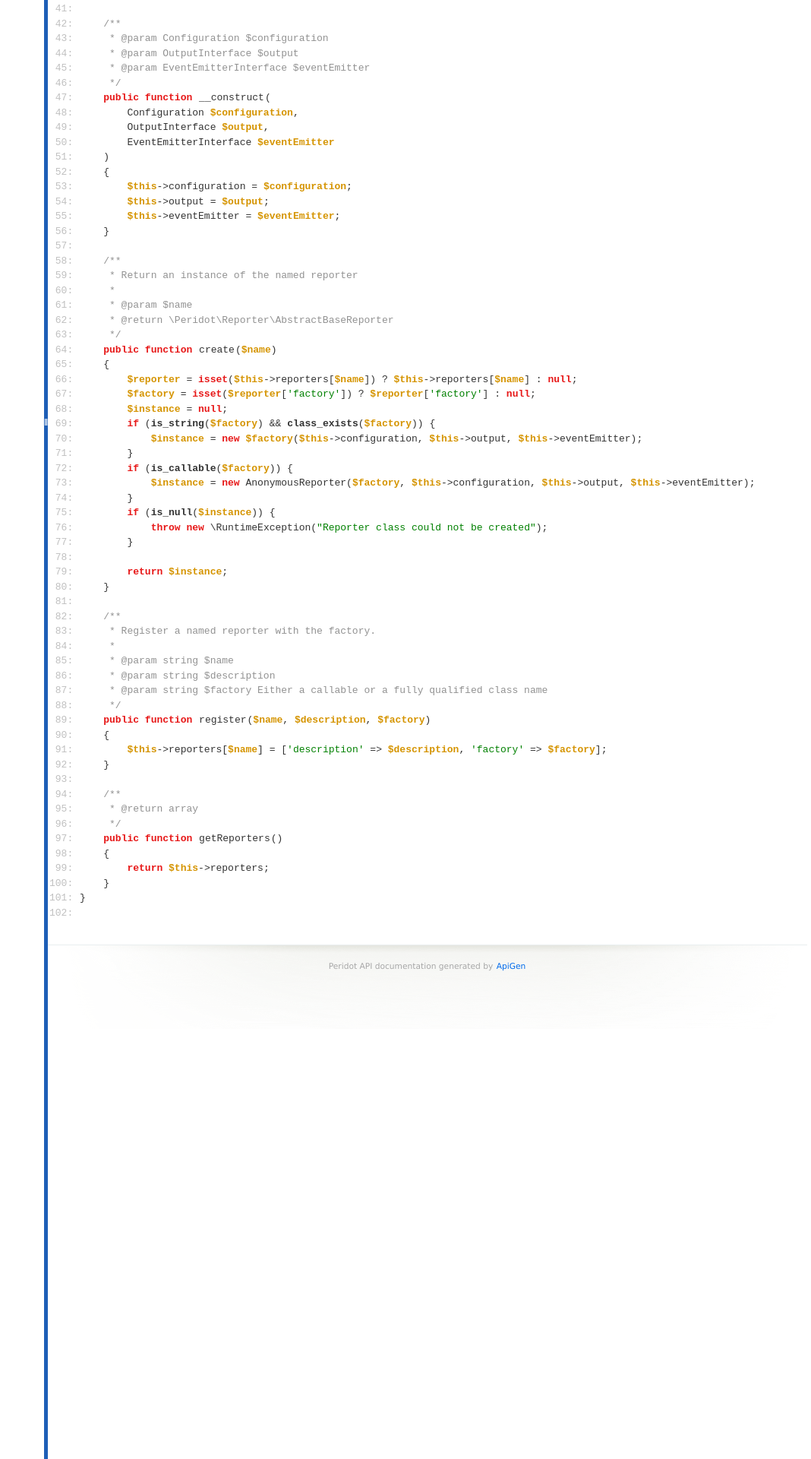
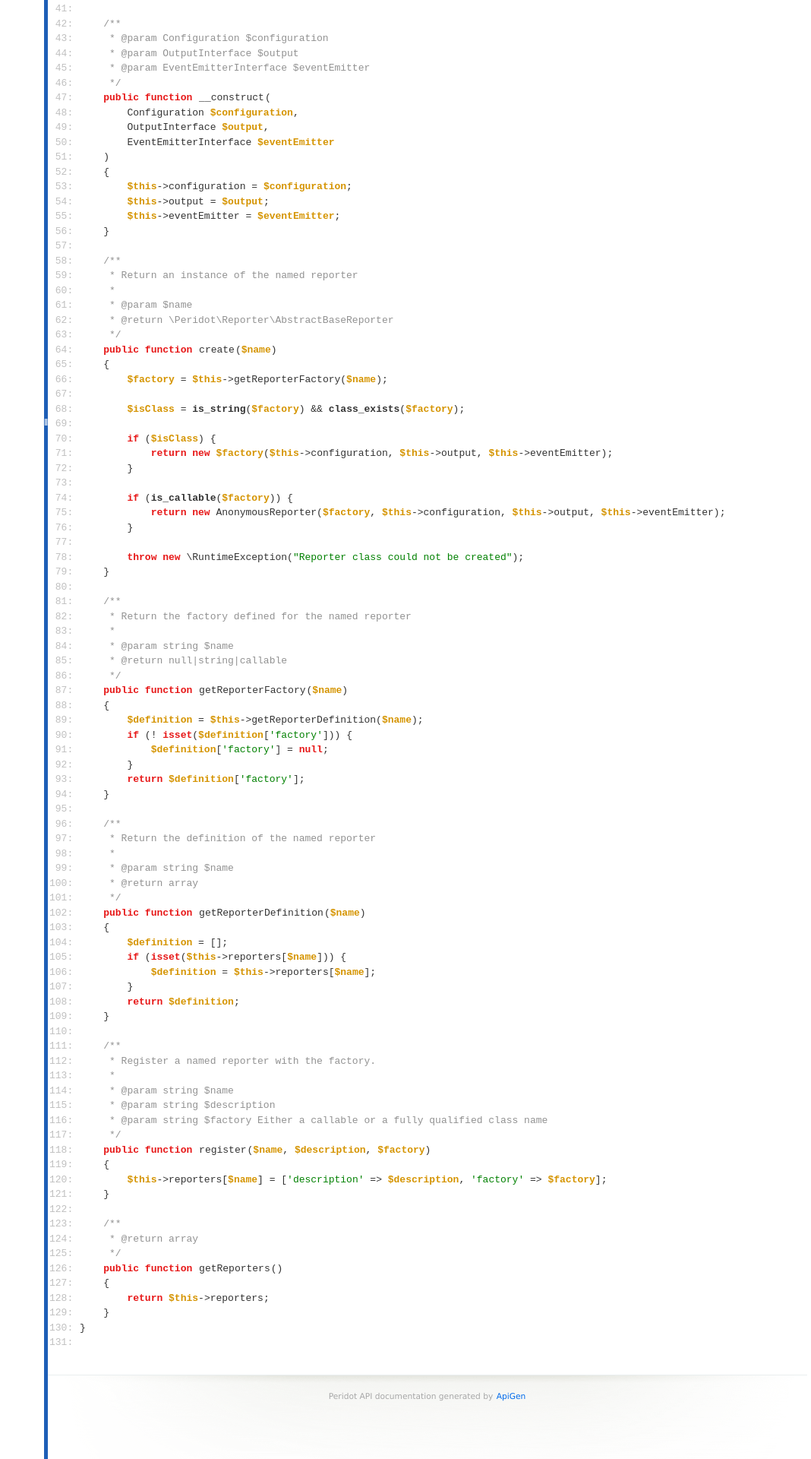
Before and after one commit to peridot-php/peridot-php.github.io, a Jekyll site: the page docs/source-class-Peridot.Reporter.ReporterFactory.html, which Jekyll copies as it is, in a window 1280 px wide. Shown: the part 810-2730 px from the top of the page at 76% size, without its empty margins (212-1280 px from the left). Built offline with Jekyll 4.4.1, drawn with Linux system fonts in a browser that asks for light colours.

Commit message:
auto-update

```diff
--- a/docs/class-Peridot.Console.Version.html
+++ b/docs/class-Peridot.Console.Version.html
@@ -178,7 +178,7 @@
 		<td class="value">
 			<div>
 				<a href="#NUMBER" class="anchor">#</a>
-				<code><span class="php-quote">&quot;1.1.1&quot;</span></code>
+				<code><span class="php-quote">&quot;1.1.2&quot;</span></code>
 			</div>
 		</td>
 	</tr>
--- a/docs/source-class-Peridot.Console.Version.html
+++ b/docs/source-class-Peridot.Console.Version.html
@@ -133,7 +133,7 @@
 </span><span id="11" class="l"><a class="l" href="#11">11: </a>    <span class="php-comment">/**
 </span></span><span id="12" class="l"><a class="l" href="#12">12: </a><span class="php-comment">     * @var int
 </span></span><span id="13" class="l"><a class="l" href="#13">13: </a><span class="php-comment">     */</span>
-</span><span id="14" class="l"><a class="l" href="#14">14: </a>    <span class="php-keyword1">const</span> <a id="NUMBER" href="#NUMBER">NUMBER</a> = <span class="php-quote">&quot;1.1.1&quot;</span>;
+</span><span id="14" class="l"><a class="l" href="#14">14: </a>    <span class="php-keyword1">const</span> <a id="NUMBER" href="#NUMBER">NUMBER</a> = <span class="php-quote">&quot;1.1.2&quot;</span>;
 </span><span id="15" class="l"><a class="l" href="#15">15: </a>
 </span><span id="16" class="l"><a class="l" href="#16">16: </a>    <span class="php-comment">/**
 </span></span><span id="17" class="l"><a class="l" href="#17">17: </a><span class="php-comment">     * @var string
--- a/docs/source-class-Peridot.Reporter.ReporterFactory.html
+++ b/docs/source-class-Peridot.Reporter.ReporterFactory.html
@@ -186,43 +186,72 @@
 </span></span><span id="63" class="l"><a class="l" href="#63"> 63: </a><span class="php-comment">     */</span>
 </span><span id="64" class="l"><a class="l" href="#64"> 64: </a>    <span class="php-keyword1">public</span> <span class="php-keyword1">function</span> <a id="_create" href="#_create">create</a>(<span class="php-var">$name</span>)
 </span><span id="65" class="l"><a class="l" href="#65"> 65: </a>    {
-</span><span id="66" class="l"><a class="l" href="#66"> 66: </a>        <span class="php-var">$reporter</span> = <span class="php-keyword1">isset</span>(<span class="php-var">$this</span>-&gt;reporters[<span class="php-var">$name</span>]) ? <span class="php-var">$this</span>-&gt;reporters[<span class="php-var">$name</span>] : <span class="php-keyword1">null</span>;
-</span><span id="67" class="l"><a class="l" href="#67"> 67: </a>        <span class="php-var">$factory</span> = <span class="php-keyword1">isset</span>(<span class="php-var">$reporter</span>[<span class="php-quote">'factory'</span>]) ? <span class="php-var">$reporter</span>[<span class="php-quote">'factory'</span>] : <span class="php-keyword1">null</span>;
-</span><span id="68" class="l"><a class="l" href="#68"> 68: </a>        <span class="php-var">$instance</span> = <span class="php-keyword1">null</span>;
-</span><span id="69" class="l"><a class="l" href="#69"> 69: </a>        <span class="php-keyword1">if</span> (<span class="php-keyword2">is_string</span>(<span class="php-var">$factory</span>) &amp;&amp; <span class="php-keyword2">class_exists</span>(<span class="php-var">$factory</span>)) {
-</span><span id="70" class="l"><a class="l" href="#70"> 70: </a>            <span class="php-var">$instance</span> = <span class="php-keyword1">new</span> <span class="php-var">$factory</span>(<span class="php-var">$this</span>-&gt;configuration, <span class="php-var">$this</span>-&gt;output, <span class="php-var">$this</span>-&gt;eventEmitter);
-</span><span id="71" class="l"><a class="l" href="#71"> 71: </a>        }
-</span><span id="72" class="l"><a class="l" href="#72"> 72: </a>        <span class="php-keyword1">if</span> (<span class="php-keyword2">is_callable</span>(<span class="php-var">$factory</span>)) {
-</span><span id="73" class="l"><a class="l" href="#73"> 73: </a>            <span class="php-var">$instance</span> = <span class="php-keyword1">new</span> AnonymousReporter(<span class="php-var">$factory</span>, <span class="php-var">$this</span>-&gt;configuration, <span class="php-var">$this</span>-&gt;output, <span class="php-var">$this</span>-&gt;eventEmitter);
-</span><span id="74" class="l"><a class="l" href="#74"> 74: </a>        }
-</span><span id="75" class="l"><a class="l" href="#75"> 75: </a>        <span class="php-keyword1">if</span> (<span class="php-keyword2">is_null</span>(<span class="php-var">$instance</span>)) {
-</span><span id="76" class="l"><a class="l" href="#76"> 76: </a>            <span class="php-keyword1">throw</span> <span class="php-keyword1">new</span> \RuntimeException(<span class="php-quote">&quot;Reporter class could not be created&quot;</span>);
-</span><span id="77" class="l"><a class="l" href="#77"> 77: </a>        }
-</span><span id="78" class="l"><a class="l" href="#78"> 78: </a>
-</span><span id="79" class="l"><a class="l" href="#79"> 79: </a>        <span class="php-keyword1">return</span> <span class="php-var">$instance</span>;
-</span><span id="80" class="l"><a class="l" href="#80"> 80: </a>    }
-</span><span id="81" class="l"><a class="l" href="#81"> 81: </a>
-</span><span id="82" class="l"><a class="l" href="#82"> 82: </a>    <span class="php-comment">/**
-</span></span><span id="83" class="l"><a class="l" href="#83"> 83: </a><span class="php-comment">     * Register a named reporter with the factory.
-</span></span><span id="84" class="l"><a class="l" href="#84"> 84: </a><span class="php-comment">     *
-</span></span><span id="85" class="l"><a class="l" href="#85"> 85: </a><span class="php-comment">     * @param string $name
-</span></span><span id="86" class="l"><a class="l" href="#86"> 86: </a><span class="php-comment">     * @param string $description
-</span></span><span id="87" class="l"><a class="l" href="#87"> 87: </a><span class="php-comment">     * @param string $factory Either a callable or a fully qualified class name
-</span></span><span id="88" class="l"><a class="l" href="#88"> 88: </a><span class="php-comment">     */</span>
-</span><span id="89" class="l"><a class="l" href="#89"> 89: </a>    <span class="php-keyword1">public</span> <span class="php-keyword1">function</span> <a id="_register" href="#_register">register</a>(<span class="php-var">$name</span>, <span class="php-var">$description</span>, <span class="php-var">$factory</span>)
-</span><span id="90" class="l"><a class="l" href="#90"> 90: </a>    {
-</span><span id="91" class="l"><a class="l" href="#91"> 91: </a>        <span class="php-var">$this</span>-&gt;reporters[<span class="php-var">$name</span>] = [<span class="php-quote">'description'</span> =&gt; <span class="php-var">$description</span>, <span class="php-quote">'factory'</span> =&gt; <span class="php-var">$factory</span>];
-</span><span id="92" class="l"><a class="l" href="#92"> 92: </a>    }
-</span><span id="93" class="l"><a class="l" href="#93"> 93: </a>
-</span><span id="94" class="l"><a class="l" href="#94"> 94: </a>    <span class="php-comment">/**
-</span></span><span id="95" class="l"><a class="l" href="#95"> 95: </a><span class="php-comment">     * @return array
-</span></span><span id="96" class="l"><a class="l" href="#96"> 96: </a><span class="php-comment">     */</span>
-</span><span id="97" class="l"><a class="l" href="#97"> 97: </a>    <span class="php-keyword1">public</span> <span class="php-keyword1">function</span> <a id="_getReporters" href="#_getReporters">getReporters</a>()
-</span><span id="98" class="l"><a class="l" href="#98"> 98: </a>    {
-</span><span id="99" class="l"><a class="l" href="#99"> 99: </a>        <span class="php-keyword1">return</span> <span class="php-var">$this</span>-&gt;reporters;
-</span><span id="100" class="l"><a class="l" href="#100">100: </a>    }
-</span><span id="101" class="l"><a class="l" href="#101">101: </a>}
-</span><span id="102" class="l"><a class="l" href="#102">102: </a></span></code></pre>
+</span><span id="66" class="l"><a class="l" href="#66"> 66: </a>        <span class="php-var">$factory</span> = <span class="php-var">$this</span>-&gt;getReporterFactory(<span class="php-var">$name</span>);
+</span><span id="67" class="l"><a class="l" href="#67"> 67: </a>
+</span><span id="68" class="l"><a class="l" href="#68"> 68: </a>        <span class="php-var">$isClass</span> = <span class="php-keyword2">is_string</span>(<span class="php-var">$factory</span>) &amp;&amp; <span class="php-keyword2">class_exists</span>(<span class="php-var">$factory</span>);
+</span><span id="69" class="l"><a class="l" href="#69"> 69: </a>
+</span><span id="70" class="l"><a class="l" href="#70"> 70: </a>        <span class="php-keyword1">if</span> (<span class="php-var">$isClass</span>) {
+</span><span id="71" class="l"><a class="l" href="#71"> 71: </a>            <span class="php-keyword1">return</span> <span class="php-keyword1">new</span> <span class="php-var">$factory</span>(<span class="php-var">$this</span>-&gt;configuration, <span class="php-var">$this</span>-&gt;output, <span class="php-var">$this</span>-&gt;eventEmitter);
+</span><span id="72" class="l"><a class="l" href="#72"> 72: </a>        }
+</span><span id="73" class="l"><a class="l" href="#73"> 73: </a>
+</span><span id="74" class="l"><a class="l" href="#74"> 74: </a>        <span class="php-keyword1">if</span> (<span class="php-keyword2">is_callable</span>(<span class="php-var">$factory</span>)) {
+</span><span id="75" class="l"><a class="l" href="#75"> 75: </a>            <span class="php-keyword1">return</span> <span class="php-keyword1">new</span> AnonymousReporter(<span class="php-var">$factory</span>, <span class="php-var">$this</span>-&gt;configuration, <span class="php-var">$this</span>-&gt;output, <span class="php-var">$this</span>-&gt;eventEmitter);
+</span><span id="76" class="l"><a class="l" href="#76"> 76: </a>        }
+</span><span id="77" class="l"><a class="l" href="#77"> 77: </a>
+</span><span id="78" class="l"><a class="l" href="#78"> 78: </a>        <span class="php-keyword1">throw</span> <span class="php-keyword1">new</span> \RuntimeException(<span class="php-quote">&quot;Reporter class could not be created&quot;</span>);
+</span><span id="79" class="l"><a class="l" href="#79"> 79: </a>    }
+</span><span id="80" class="l"><a class="l" href="#80"> 80: </a>
+</span><span id="81" class="l"><a class="l" href="#81"> 81: </a>    <span class="php-comment">/**
+</span></span><span id="82" class="l"><a class="l" href="#82"> 82: </a><span class="php-comment">     * Return the factory defined for the named reporter
+</span></span><span id="83" class="l"><a class="l" href="#83"> 83: </a><span class="php-comment">     *
+</span></span><span id="84" class="l"><a class="l" href="#84"> 84: </a><span class="php-comment">     * @param string $name
+</span></span><span id="85" class="l"><a class="l" href="#85"> 85: </a><span class="php-comment">     * @return null|string|callable
+</span></span><span id="86" class="l"><a class="l" href="#86"> 86: </a><span class="php-comment">     */</span>
+</span><span id="87" class="l"><a class="l" href="#87"> 87: </a>    <span class="php-keyword1">public</span> <span class="php-keyword1">function</span> <a id="_getReporterFactory" href="#_getReporterFactory">getReporterFactory</a>(<span class="php-var">$name</span>)
+</span><span id="88" class="l"><a class="l" href="#88"> 88: </a>    {
+</span><span id="89" class="l"><a class="l" href="#89"> 89: </a>        <span class="php-var">$definition</span> = <span class="php-var">$this</span>-&gt;getReporterDefinition(<span class="php-var">$name</span>);
+</span><span id="90" class="l"><a class="l" href="#90"> 90: </a>        <span class="php-keyword1">if</span> (! <span class="php-keyword1">isset</span>(<span class="php-var">$definition</span>[<span class="php-quote">'factory'</span>])) {
+</span><span id="91" class="l"><a class="l" href="#91"> 91: </a>            <span class="php-var">$definition</span>[<span class="php-quote">'factory'</span>] = <span class="php-keyword1">null</span>;
+</span><span id="92" class="l"><a class="l" href="#92"> 92: </a>        }
+</span><span id="93" class="l"><a class="l" href="#93"> 93: </a>        <span class="php-keyword1">return</span> <span class="php-var">$definition</span>[<span class="php-quote">'factory'</span>];
+</span><span id="94" class="l"><a class="l" href="#94"> 94: </a>    }
+</span><span id="95" class="l"><a class="l" href="#95"> 95: </a>
+</span><span id="96" class="l"><a class="l" href="#96"> 96: </a>    <span class="php-comment">/**
+</span></span><span id="97" class="l"><a class="l" href="#97"> 97: </a><span class="php-comment">     * Return the definition of the named reporter
+</span></span><span id="98" class="l"><a class="l" href="#98"> 98: </a><span class="php-comment">     *
+</span></span><span id="99" class="l"><a class="l" href="#99"> 99: </a><span class="php-comment">     * @param string $name
+</span></span><span id="100" class="l"><a class="l" href="#100">100: </a><span class="php-comment">     * @return array
+</span></span><span id="101" class="l"><a class="l" href="#101">101: </a><span class="php-comment">     */</span>
+</span><span id="102" class="l"><a class="l" href="#102">102: </a>    <span class="php-keyword1">public</span> <span class="php-keyword1">function</span> <a id="_getReporterDefinition" href="#_getReporterDefinition">getReporterDefinition</a>(<span class="php-var">$name</span>)
+</span><span id="103" class="l"><a class="l" href="#103">103: </a>    {
+</span><span id="104" class="l"><a class="l" href="#104">104: </a>        <span class="php-var">$definition</span> = [];
+</span><span id="105" class="l"><a class="l" href="#105">105: </a>        <span class="php-keyword1">if</span> (<span class="php-keyword1">isset</span>(<span class="php-var">$this</span>-&gt;reporters[<span class="php-var">$name</span>])) {
+</span><span id="106" class="l"><a class="l" href="#106">106: </a>            <span class="php-var">$definition</span> = <span class="php-var">$this</span>-&gt;reporters[<span class="php-var">$name</span>];
+</span><span id="107" class="l"><a class="l" href="#107">107: </a>        }
+</span><span id="108" class="l"><a class="l" href="#108">108: </a>        <span class="php-keyword1">return</span> <span class="php-var">$definition</span>;
+</span><span id="109" class="l"><a class="l" href="#109">109: </a>    }
+</span><span id="110" class="l"><a class="l" href="#110">110: </a>
+</span><span id="111" class="l"><a class="l" href="#111">111: </a>    <span class="php-comment">/**
+</span></span><span id="112" class="l"><a class="l" href="#112">112: </a><span class="php-comment">     * Register a named reporter with the factory.
+</span></span><span id="113" class="l"><a class="l" href="#113">113: </a><span class="php-comment">     *
+</span></span><span id="114" class="l"><a class="l" href="#114">114: </a><span class="php-comment">     * @param string $name
+</span></span><span id="115" class="l"><a class="l" href="#115">115: </a><span class="php-comment">     * @param string $description
+</span></span><span id="116" class="l"><a class="l" href="#116">116: </a><span class="php-comment">     * @param string $factory Either a callable or a fully qualified class name
+</span></span><span id="117" class="l"><a class="l" href="#117">117: </a><span class="php-comment">     */</span>
+</span><span id="118" class="l"><a class="l" href="#118">118: </a>    <span class="php-keyword1">public</span> <span class="php-keyword1">function</span> <a id="_register" href="#_register">register</a>(<span class="php-var">$name</span>, <span class="php-var">$description</span>, <span class="php-var">$factory</span>)
+</span><span id="119" class="l"><a class="l" href="#119">119: </a>    {
+</span><span id="120" class="l"><a class="l" href="#120">120: </a>        <span class="php-var">$this</span>-&gt;reporters[<span class="php-var">$name</span>] = [<span class="php-quote">'description'</span> =&gt; <span class="php-var">$description</span>, <span class="php-quote">'factory'</span> =&gt; <span class="php-var">$factory</span>];
+</span><span id="121" class="l"><a class="l" href="#121">121: </a>    }
+</span><span id="122" class="l"><a class="l" href="#122">122: </a>
+</span><span id="123" class="l"><a class="l" href="#123">123: </a>    <span class="php-comment">/**
+</span></span><span id="124" class="l"><a class="l" href="#124">124: </a><span class="php-comment">     * @return array
+</span></span><span id="125" class="l"><a class="l" href="#125">125: </a><span class="php-comment">     */</span>
+</span><span id="126" class="l"><a class="l" href="#126">126: </a>    <span class="php-keyword1">public</span> <span class="php-keyword1">function</span> <a id="_getReporters" href="#_getReporters">getReporters</a>()
+</span><span id="127" class="l"><a class="l" href="#127">127: </a>    {
+</span><span id="128" class="l"><a class="l" href="#128">128: </a>        <span class="php-keyword1">return</span> <span class="php-var">$this</span>-&gt;reporters;
+</span><span id="129" class="l"><a class="l" href="#129">129: </a>    }
+</span><span id="130" class="l"><a class="l" href="#130">130: </a>}
+</span><span id="131" class="l"><a class="l" href="#131">131: </a></span></code></pre>
 
 	<div id="footer">
 		Peridot API documentation generated by <a href="http://apigen.org">ApiGen</a>
```
Also changed, not shown: docs/class-Peridot.Reporter.ReporterFactory.html (+88 -4 lines), 1 other file.
